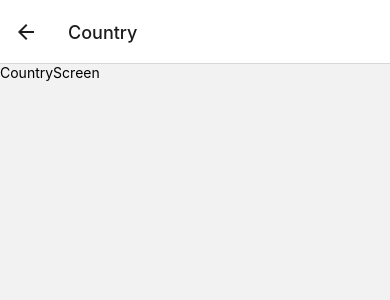
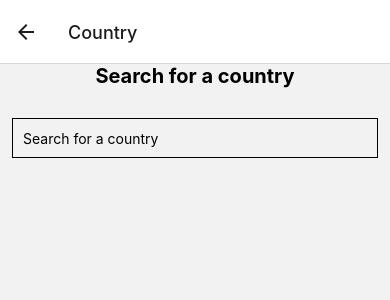
Before and after one commit to RomanDivkovic/CityPop, a React Native app: screen /Country in a window 390 px wide. Shown: the top 300 px of the page. Built offline with nearby package versions, Linux system fonts and the light colour scheme.

Commit message:
Code clean up, Fixed in CountryScreen
- Added textinput to search for a country added usestate to get the country and now need to display
the citys based on result

```diff
--- a/src/Screens/CountryScreen.tsx
+++ b/src/Screens/CountryScreen.tsx
@@ -1,10 +1,47 @@
-import React from "react";
-import { StyleSheet, View, Text } from "react-native";
+import React, { useState } from "react"
+import { StyleSheet, View, Text, TextInput } from "react-native"
+import { SafeAreaView } from 'react-native-safe-area-context'
+
 
 export default function CountryScreen(){
+      const [Country, setCountry] = useState('');
     return(
-        <View>
-            <Text>CountryScreen</Text>
-        </View>
+        <SafeAreaView>
+            <View>
+                <Text style={{ textAlign:'center', fontSize:20, fontWeight:'bold'}}>Search for a country</Text>
+                 <TextInput
+                    style={styles.input}
+                    onChangeText={setCountry}
+                    value={Country}
+                    placeholder="Search for a country"
+
+                />
+            </View>
+        </SafeAreaView>
+
     )
 }
+
+// Design
+const styles = StyleSheet.create({
+  container: {
+    flex: 1,
+    backgroundColor: '#fff',
+    alignItems: 'center',
+    justifyContent: 'center'
+  },
+  text: {
+    fontSize: 24,
+    textAlign: 'center',
+    marginTop: 10,
+    fontWeight: 'bold'
+
+  },
+  input: {
+    height: 40,
+    margin: 12,
+    borderWidth: 1,
+    padding: 10,
+    marginTop: 30
+  },
+})
```
Also changed, not shown: src/Screens/ResultScreen.tsx (+0 -10 lines).
